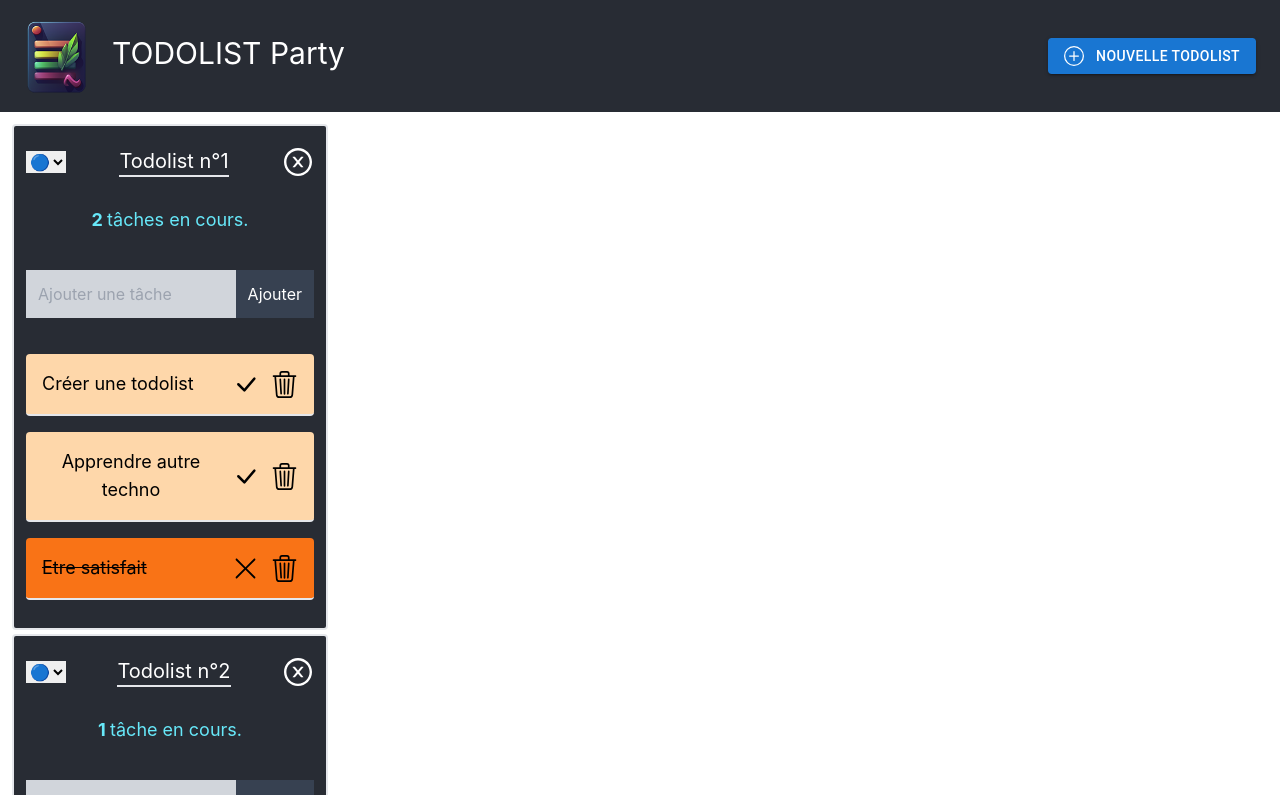
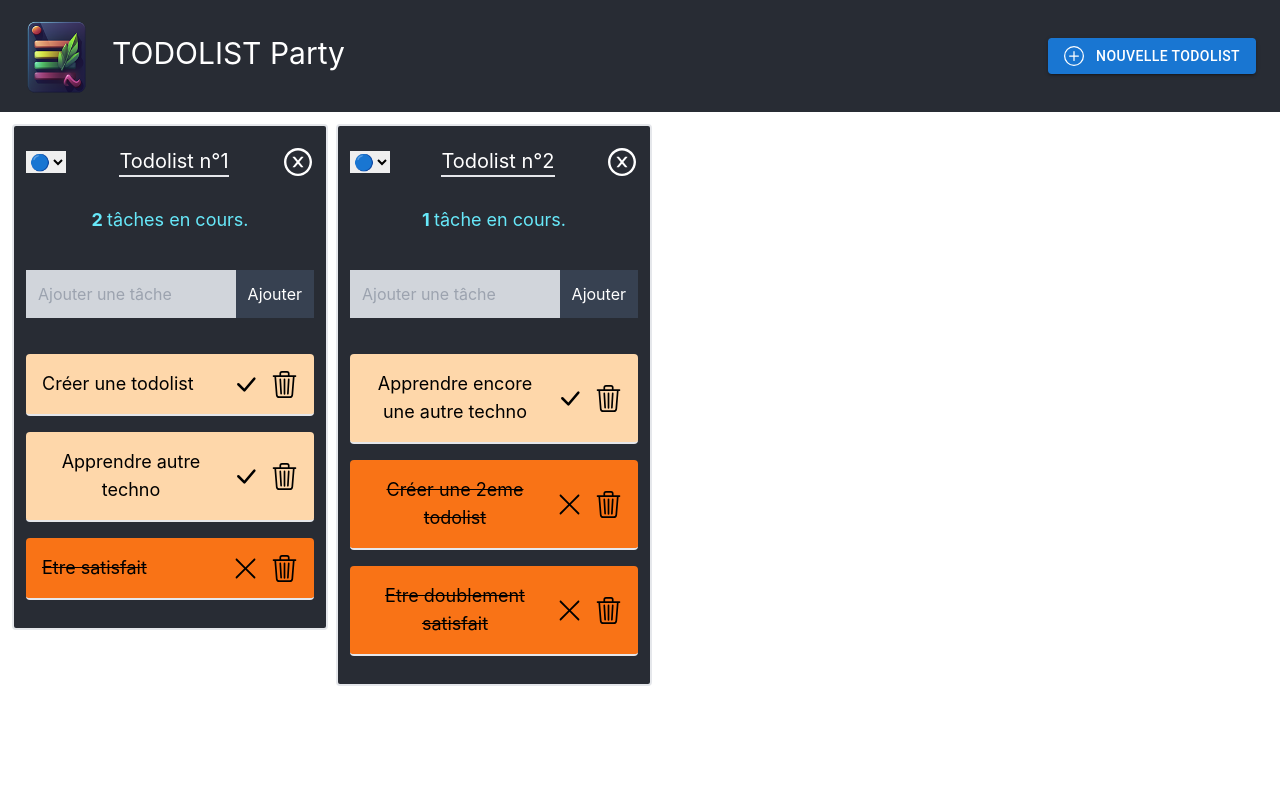
Before and after one commit to Jeremy-Desloovere/Todolist-Party, a React (Create React App) app: page / in a window 1280 px wide. Shown: the top 795 px of the page. Built offline with nearby package versions, Linux system fonts and the light colour scheme.

Commit message:
add flexbox to main

```diff
--- a/src/index.css
+++ b/src/index.css
@@ -27,7 +27,7 @@ h1 {
 }
 
 main{
-  @apply m-2 min-h-[100vh]
+  @apply m-2 min-h-[100vh] flex items-start justify-start flex-wrap
 }
 
 header{
```
Lines whose indentation alone changed are shown as unchanged.
